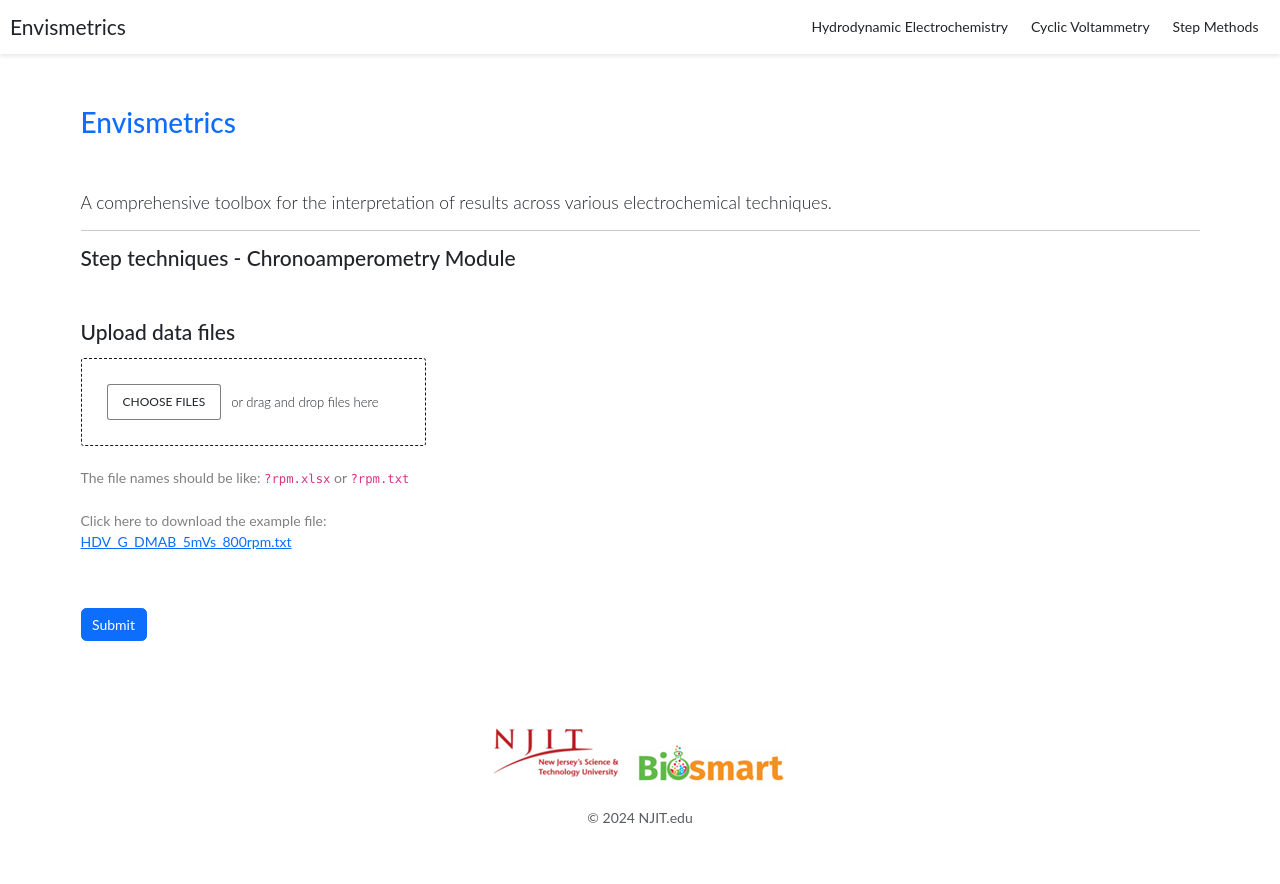
After one commit to oliverrdz/Envismetrics, a Flask app: page /step_methods in a window 1280 px wide. The commit adds this page. Run offline with Flask 3, Linux system fonts and the light colour scheme; parts of the project's set-up code (start-up, migrations or seed data) failed here and were passed over; some libraries are stand-ins or nearby versions.

Commit message:
CA step 1

```diff
--- a/BaseModule.py
+++ b/BaseModule.py
@@ -56,8 +56,7 @@ class BaseModule(object):
 
     def read_data(self):
         """
-        TODO 尚未完成
-        :return:
+
         """
         with open(self.files_info, 'r') as f:
             info_list = json.loads(f.read())
--- a/app.py
+++ b/app.py
@@ -24,6 +24,7 @@ import shutil
 from config import *
 import threading
 import traceback
+from CA import CA
 
 app = Flask(__name__)
 
@@ -156,6 +157,59 @@ def cv2(version=None):
         return render_template('m2_cv_step3.html', data=data)
     return render_template('m2_cv_step2.html', data=data)
 
+
+# Menu 3
+@app.route("/step_methods")
+def step_methods():
+    return render_template('m3_step_methods.html')
+
+@app.route("/step_methods/<version>")
+def step_methods2(version=None):
+    data = {
+        'version': version
+    }
+    module = 'CA'
+    step = int(request.args.get('step', '2'))
+    step = 2 if step < 2 else step
+
+    data_path = os.path.join('outputs', version)
+    if not os.path.exists(data_path):
+        abort(404)
+    data_file = os.path.join(data_path, 'data.json')
+
+
+    if os.path.exists(data_file):
+        try:
+            data = json.loads(open(data_file).read())
+            data = data[module]
+            print('---')
+            print(data)
+            # 检查状态
+            if step == 2:
+                f = 'form1'
+            else:
+                f = 'form1'
+
+            status = data[f]['status']
+        except Exception as e:
+            traceback.print_exc()
+            data = {}
+            status = 'processing'
+    else:
+        traceback.print_exc()
+        data = {}
+        status = 'processing'
+
+    data['processing_display'] = 'none' if status == 'done' else 'block'
+    data['form1_processing_display'] = 'block' if status == 'done' else 'none'
+    data['version'] = version
+    data['step'] = step
+
+    if step == 2:
+        return render_template('m3_step_methods_step2.html', data=data)
+    else:
+        return render_template('m3_step_methods_step2.html', data=data)
+
 @app.route("/check/<module>/<version>")
 def check(module, version):
     step = int(request.args.get('step', '1'))
@@ -202,7 +256,15 @@ def check(module, version):
         except Exception as e:
             data = {'result': str(e)}
             return jsonify(data)
-
+    elif module.upper() == 'CA':
+        f = 'form{}'.format(step-1)
+        try:
+            if data[module][f]['status'] == 'done':
+                data = {'result': 'done'}
+                return jsonify(data)
+        except Exception as e:
+            data = {'result': str(e)}
+            return jsonify(data)
 
     data = {'result': 'processing'}
     return jsonify(data)
@@ -425,6 +487,89 @@ def upload_file():
             background_thread = threading.Thread(target=background_task, args=(user_input,))
             background_thread.start()
 
+    elif module.upper() == 'CA':
+        step = request.form.get('step', '1')
+        if step == '1':
+            version = "version_" + datetime.now().strftime("%m%d_%H%M%S")
+            save_path = os.path.join(app.config['UPLOAD_FOLDER'], version)
+            if not os.path.exists(save_path):
+                os.makedirs(save_path, exist_ok=True)
+
+            data_path = os.path.join('outputs', version)
+            if not os.path.exists(data_path):
+                os.makedirs(data_path, exist_ok=True)
+            # data_file = os.path.join(data_path, 'data.json')
+            # if not os.path.exists(data_file):
+            #     data = CV.demo_data()
+            #     data['version'] = version
+            #
+            #     with open(data_file, 'w') as f:
+            #         json.dump(data, f)
+
+            if 'files[]' not in request.files:
+                return 'No file part'
+
+            files = request.files.getlist('files[]')
+            files_info = save_files(files, save_path, version)
+
+            # sigma = request.form.get('sigma')
+            # print("sigma: " + str(sigma))
+
+            user_input = {
+                'version': version,
+                'module': module,
+                'step': step,
+                'data': {
+                    'files_info': files_info,
+                    # 'sigma': float(sigma)
+                }
+            }
+            # 创建子线程，并启动后台任务
+            background_thread = threading.Thread(target=background_task, args=(user_input,))
+            background_thread.start()
+
+            return jsonify({
+                'status': True,
+                'message': 'Success, please wait.',
+                'version': version
+            })
+        elif step == '2':
+            version = request.form.get('version')
+            save_path = os.path.join(app.config['UPLOAD_FOLDER'], version)
+            files_info = os.path.join(save_path, "fileinfo_{}.json".format(version))
+
+            sigma = request.form.get('sigma')
+            method = 'Max'
+            peak_range_top = request.form.get('peak_range_top')
+            peak_range_bottom = request.form.get('peak_range_bottom')
+
+            user_input = {
+                'version': version,
+                'module': module,
+                'step': step,
+                'data': {
+                    'files_info': files_info,
+                    'sigma': float(sigma),
+                    'method': method,
+                    'peak_range_top': peak_range_top,
+                    'peak_range_bottom': peak_range_bottom
+                }
+            }
+            # 创建子线程，并启动后台任务
+            background_thread = threading.Thread(target=background_task, args=(user_input,))
+            background_thread.start()
+
+            return {
+                'status': True,
+                'message': 'Success, please wait.',
+                'version': version
+            }
+        else:
+            return jsonify({
+                'status': False,
+                'message': 'One or more files are not allowed.'
+            })
+
     return jsonify({
         'status': True,
         'message': 'Success, please wait.',
@@ -472,6 +617,15 @@ def background_task(param):
                 h.step2_1(input_c=d['input_N'], input_n=d['input_N'], input_a=d['input_A'], input_v=d['input_V'])
             else:
                 h.step2_2(input_c=d['input_N'], input_n=d['input_N'], input_a=d['input_A'], input_v=d['input_V'])
+    elif param['module'].upper() == 'CA':
+        if param['step'] == '1':
+            d = param['data']
+            h = CA(version=param['version'])
+            h.step1()
+        elif param['step'] == '2':
+            d = param['data']
+            h = CA(version=param['version'])
+            pass
 
     print("Background task completed")
 
--- /dev/null
+++ b/templates/m3_step_methods.html
@@ -0,0 +1,182 @@
+<!doctype html>
+<html lang="en">
+
+{% include 'head.html' %}
+
+<body>
+
+<svg xmlns="http://www.w3.org/2000/svg" style="display: none;">
+    <symbol id="check" viewBox="0 0 16 16">
+        <title>Check</title>
+        <path d="M13.854 3.646a.5.5 0 0 1 0 .708l-7 7a.5.5 0 0 1-.708 0l-3.5-3.5a.5.5 0 1 1 .708-.708L6.5 10.293l6.646-6.647a.5.5 0 0 1 .708 0z"/>
+    </symbol>
+</svg>
+
+<div class="container py-3">
+
+    {% include 'navbar.html' %}
+
+    <main>
+
+        <div class="py-5">
+            <h2 class="text-primary">Envismetrics</h2>
+            <p class="lead">A comprehensive toolbox for the interpretation of results across various electrochemical
+                techniques.</p>
+            <hr>
+            <h4>Step techniques - Chronoamperometry Module</h4>
+        </div>
+
+        <!-- Inputs -->
+        <div class="row g-5" id="form_input">
+            <div class="col-md-5 col-lg-4 ">
+                <h4 class="d-flex justify-content-between align-items-center mb-3">
+                    <span>Upload data files</span>
+                </h4>
+                <div class="file-drop-area">
+                    <span class="choose-file-button">Choose files</span>
+                    <span class="file-message">or drag and drop files here</span>
+                    <input class="file-input" type="file" id="fileInput" multiple>
+                </div>
+                <div id="upload-message" style="color: red"></div>
+
+                <br>
+                <p style="color: gray">The file names should be like: <code>?rpm.xlsx</code> or
+                    <code>?rpm.txt</code><br><br>
+                    Click here to download the example file: <a href="/files/HDV_G_DMAB_5mVs_800rpm.txt">HDV_G_DMAB_5mVs_800rpm.txt</a>
+                </p>
+                <br>
+
+                <!--                <div class="needs-validation" novalidate="">-->
+                <!--                    <div class="row g-3">-->
+                <!--                        <div class="col-6">-->
+                <!--                            <label for="input_sigma" class="form-label">Smoothed/Smoothing Level (sigma):</label>-->
+                <!--                            <input type="text" class="form-control" id="input_sigma"-->
+                <!--                                   placeholder="10"-->
+                <!--                                   required="" value="10">-->
+                <!--                            <div class="invalid-feedback">-->
+                <!--                                This field is required.-->
+                <!--                            </div>-->
+                <!--                        </div>-->
+                <!--                    </div>-->
+                <!--                </div>-->
+
+                <br>
+
+                <button type="button" class="btn btn-primary btn-md" ontouchstart="submitFormCA()"
+                        onclick="submitFormCA()">Submit
+                </button>
+            </div>
+            <br>
+            <br>
+        </div>
+
+        <!-- Results -->
+        <div class="row g-5" id="form_result" style="display: none">
+            <h4 class="mb-3">Results</h4>
+            <div class="row row-cols-1 row-cols-sm-2 row-cols-md-3 g-3">
+                <div class="col">
+                    <div class="card shadow-sm">
+                        <img id="img1" src="{{ url_for('static', filename='imgs/Picture1.png') }}"
+                             class="card-img rounded float-end" alt="...">
+                        <div class="card-body">
+                            <p class="card-text card-p">Hydrodynamic Voltammogram (original)</p>
+                        </div>
+                    </div>
+                </div>
+
+                <div class="col">
+                    <div class="card shadow-sm">
+                        <img id="img2" src="{{ url_for('static', filename='imgs/Picture3a.png') }}"
+                             class="card-img rounded float-end" alt="...">
+                        <div class="card-body">
+                            <p class="card-text card-p">Hydrodynamic Voltammogram (Smoothed/Smoothing Level: sigma =
+                                <code>10.0</code> )</p>
+                        </div>
+                    </div>
+                </div>
+
+
+            </div>
+
+            <br>
+            <div class="col-md-7 col-lg-8">
+                <div class="form-group row">
+                    <div class="col-sm-10">
+                        <!--                        <button type="button" class="btn btn-success" ontouchstart="tryAgain()" onclick="tryAgain()">Try-->
+                        <!--                            again-->
+                        <!--                        </button>-->
+                        <a class="btn btn-success" href="/">Try again</a>
+                    </div>
+                </div>
+            </div>
+        </div>
+    </main>
+
+    {% include 'footer.html' %}
+
+    <!-- Bootstrap Modal for Loading Message -->
+    <div class="modal" id="loadingModal" tabindex="-1" role="dialog">
+        <div class="modal-dialog" role="document">
+            <div class="modal-content">
+                <div class="modal-body">
+                    <p>Loading...</p>
+                </div>
+            </div>
+        </div>
+    </div>
+
+</div>
+
+<script src="https://cdn.jsdelivr.net/npm/@popperjs/core@2.5.4/dist/umd/popper.min.js"></script>
+<script src="https://stackpath.bootstrapcdn.com/bootstrap/4.5.2/js/bootstrap.min.js"></script>
+<script>
+
+    function submitFormCA() {
+        // var fileInput = document.querySelector('.file-input');
+        // var files = fileInput.files;
+        var files = document.getElementById('fileInput').files;
+        if (files.length === 0) {
+            document.getElementById('upload-message').innerText = 'Please upload files';
+        } else {
+            // Proceed with file upload or other actions
+            document.getElementById('upload-message').innerText = '';
+
+            $('#loadingModal').modal('show');
+
+            var formData = new FormData();
+
+            for (var i = 0; i < files.length; i++) {
+                formData.append('files[]', files[i]);
+            }
+            formData.append('module', 'CA');
+
+            // var input_sigma = document.getElementById("input_sigma").value;
+            // formData.append('sigma', input_sigma);
+
+            var xhr = new XMLHttpRequest();
+            xhr.open('POST', '/upload', true);
+            xhr.onload = function () {
+                if (xhr.status === 200) {
+                    var response = JSON.parse(xhr.responseText);
+                    console.log(response);
+
+                    $('#loadingModal').modal('hide');
+
+                    if (response.status === true) {
+                        // 指定要跳转的 URL
+                        var targetURL = "/step_methods/" + response.version + '?step=2';
+                        window.location.href = targetURL;
+                    } else {
+                        alert(response.message);
+                    }
+                    // alert('Files uploaded successfully');
+                } else {
+                    alert('Error uploading files');
+                }
+            };
+            xhr.send(formData);
+        }
+    }
+</script>
+</body>
+</html>
--- a/templates/navbar.html
+++ b/templates/navbar.html
@@ -8,7 +8,7 @@
     <nav class="d-inline-flex mt-2 mt-md-0 ms-md-auto">
       <button type="button" class="btn btn-light mynavbar-btn"><a class="py-2 text-dark text-decoration-none" href="/hyd_elec">Hydrodynamic Electrochemistry</a></button>
       <button type="button" class="btn btn-light mynavbar-btn"><a class="py-2 text-dark text-decoration-none" href="/cv">Cyclic Voltammetry</a></button>
-      <button type="button" class="btn btn-light mynavbar-btn"><a class="py-2 text-dark text-decoration-none" href="#">Step Methods</a></button>
+      <button type="button" class="btn btn-light mynavbar-btn"><a class="py-2 text-dark text-decoration-none" href="/step_methods">Step Methods</a></button>
     </nav>
   </div>
 </div>
```
Also changed, not shown: CA.py (added, +94 -0 lines), templates/m3_step_methods_step2.html (added, +239 -0 lines).
